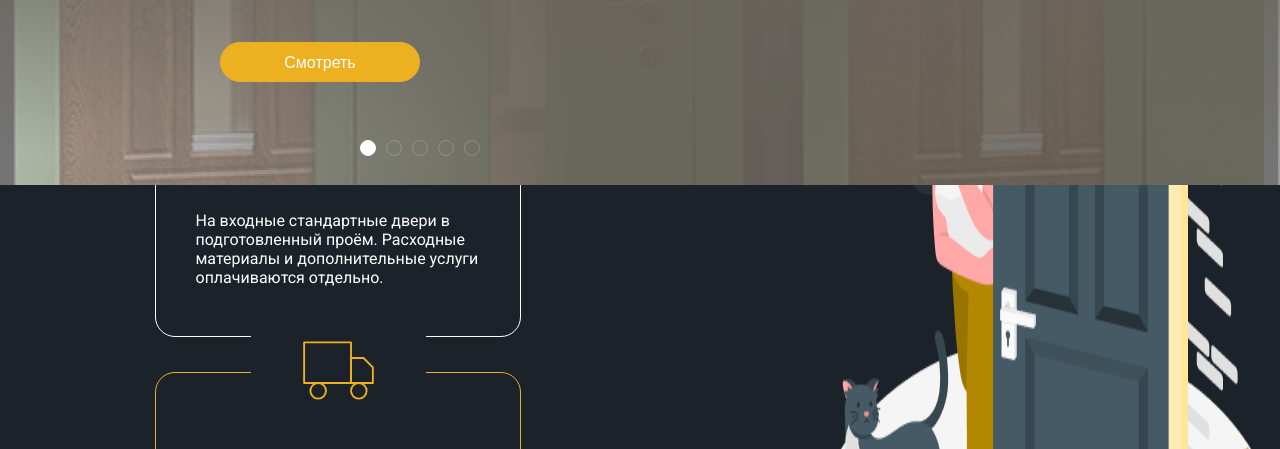
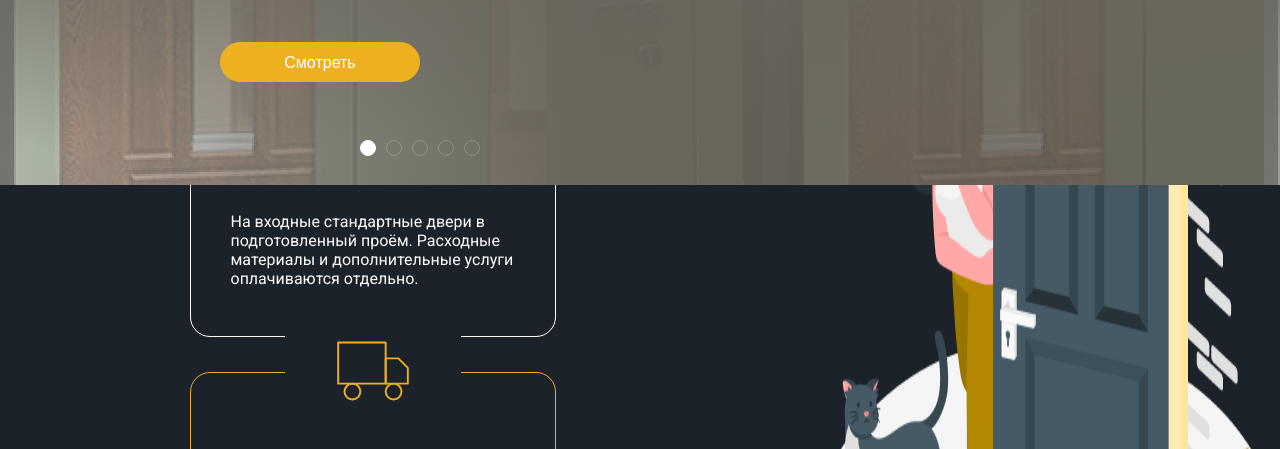
Before and after one commit to Alexandra789/doors, a website built with webpack: page index.html in a window 1280 px wide. Shown: the part 770-1219 px from the top of the page. Built offline with nearby package versions, Linux system fonts and the light colour scheme.

Commit message:
fix padding

```diff
--- a/src/scss/about-us.scss
+++ b/src/scss/about-us.scss
@@ -6,7 +6,7 @@
     .blocks-wrapper {
       display: flex;
       flex-wrap: wrap;
-      padding: 100px 0 100px 155px;
+      padding: 100px 0 100px 190px;
       .block {
         width: 366px;
         height: 206px;
@@ -26,8 +26,8 @@
           background: #1c222a;
           position: relative;
           bottom: 40px;
-          padding: 0px 50px;
-          height: 75px;
+          padding: 0 50px;
+          height: 76px;
         }
 
         .text {
```
